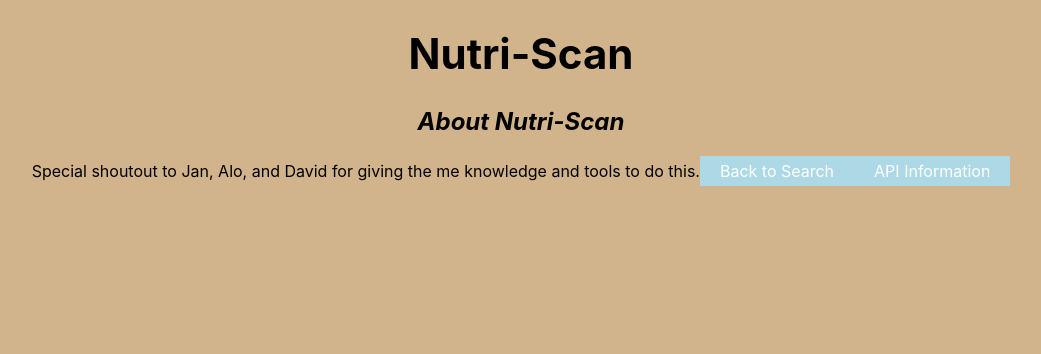
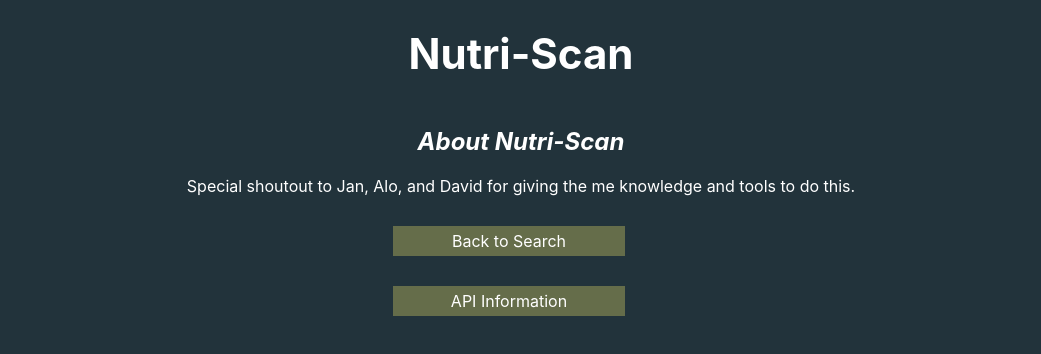
Before and after one commit to nprasad2077/project-2, a React (Create React App) app: page /about in a window 1280 px wide. Shown: the top 354 px of the page, without its empty margins (119-1160 px from the left). Built offline with nearby package versions, Linux system fonts and the light colour scheme.

Commit message:
lots of CSS

```diff
--- a/src/components/AboutMe.js
+++ b/src/components/AboutMe.js
@@ -10,8 +10,8 @@ function AboutMe() {
 
 
 
-      <Link to='/'>Back to Search</Link>
-      <Link to='apiinfo/'>API Information</Link>
+      <Link className='aboutLink' to='/'>Back to Search</Link>
+      <Link className='aboutLink' to='apiinfo/'>API Information</Link>
     </div>
   )
 }
--- a/src/components/ApiInformation.js
+++ b/src/components/ApiInformation.js
@@ -3,11 +3,11 @@ import {Link } from "react-router-dom";
 
 function ApiInformation() {
   return (
-    <div>API Information
+    <div className='api-info'>API Information
 
 
-        <Link to='/about/'>About Me</Link>
-        <Link to='/'>Back to Search</Link>
+        <Link className='aboutLink' to='/about/'>About Me</Link>
+        <Link className='aboutLink' to='/'>Back to Search</Link>
     </div>
   )
 }
--- a/src/components/NutritionData.js
+++ b/src/components/NutritionData.js
@@ -27,9 +27,9 @@ function NutritionData({foodData, setImage, image}) {
 
   return (
     <div className='nutritionData'>
-      <h1>{foodData && foodData[index].product_name}</h1>
+      <h1 className='productName'>{foodData && foodData[index].product_name}</h1>
 
-      <div>
+      <div className='brands'>
         Brands: {foodData && foodData[index].brands}
       </div>
       <br></br>
@@ -41,7 +41,7 @@ function NutritionData({foodData, setImage, image}) {
 
       <img className='imageInfo' src={foodData && foodData[index].image_url}></img>
 
-      <div>
+      <div className='ingredients'>
         Ingredients: {foodData && foodData[index].ingredients_text}
       </div>
 
@@ -53,19 +53,19 @@ function NutritionData({foodData, setImage, image}) {
         Number of food addivites: {foodData && foodData[index].additives_n}
       </div>
 
-      <div>
+      <div className='additives'>
         Additives: {foodData && foodData[index].additives_tags}
       </div>
 
 
-      <div>
+      <div className='eco-score'>
         <h3>EcoScore</h3>
         <p>EcoScore Grade: {foodData && ecoCapital}</p>
         <p>EcoScore Score: {foodData && foodData[index].ecoscore_score} </p>
 
       </div>
 
-      <div>
+      <div className='nutriFacts'>
         <h3>Nutrition Facts{'(100g)'}</h3>
         <p>Energy: {foodData && foodData[index].nutriments.energy_100g}</p>
         <p>Sugars: {foodData && foodData[index].nutriments.sugars_100g}</p>
@@ -73,14 +73,13 @@ function NutritionData({foodData, setImage, image}) {
         <p>Sodium: {foodData && foodData[index].nutriments.sodium_100g}</p>
         <p>Fat: {foodData && foodData[index].nutriments.fat_100g}</p>
         <p>Carbohydrates: {foodData && foodData[index].nutriments.carbohydrates_100g}</p>
+      </div>
 
-        <Nova foodData={foodData} index={index}/>
-        <Vegan foodData={foodData} index={index}/>
-        <NutriScore foodData={foodData} index={index}/>
+        {/* <Nova className='nova' foodData={foodData} index={index}/> */}
+        {/* <Vegan foodData={foodData} index={index}/> */}
+        <NutriScore className='nutriScore' foodData={foodData} index={index}/>
 
         <Link to='images/'><p>Images</p></Link>
-
-      </div>
       <Link to='/'><p>Back to Search</p></Link>
     </div>
   )
--- a/src/components/Search.js
+++ b/src/components/Search.js
@@ -18,13 +18,13 @@ function Search({foodData, setFoodData, getFoodData, foodSearch, setFoodSearch,
         <input type='text' onChange={handleChange}></input>
         <button onClick={handleSubmit}>Search</button>
         {' '}
-        <p>The Search Term is: {foodSearch}</p>
+        {/* <p>The Search Term is: {foodSearch}</p> */}
       </div>
 
       <div className='masterFood'>
         {foodData && foodData.map(food => <div className='foodComponents' onClick={foodClick}><Link className='linky' to={'item/' + food.id}><img src={food.image_url}></img></Link><br></br> {food.product_name} <br></br> {food.serving_size} </div>)}
       </div>
-      <Link to='about/'>About Me</Link>
+      <Link className='aboutHome' to='about/'>About Me</Link>
     </div>
   )
 }
--- a/src/index.css
+++ b/src/index.css
@@ -13,20 +13,21 @@ code {
 }
 
 html {
-  background-color: tan;
+  background-color: #22333b;
+  color: white
 }
 
-.app {
+/* .app {
   background-color: tan;
 }
 .headerMain {
   background-color: tan;
-}
+} */
 
 .header {
   text-align: center;
   font-size: 42px;
-  /* background-color: tan; */
+  color: white
 }
 
 .form {
@@ -49,9 +50,65 @@ html {
   display: flex;
   flex-wrap: wrap;
 }
+
+/* .productName {
+  grid-area: header;
+}
+
+.brands {
+  grid-area: header
+}
+
+.imageInfo {
+  grid-area: main;
+}
+
+.ingredients {
+  grid-area: sidebar;
+}
+
+.allergens, .numberAdd, .additives {
+  grid-area: sidebar2;
+}
+
+.eco-score {
+  grid-area: footer;
+}
+
+.nutriFacts {
+  grid-area: footer2;
+}
+
 .nutritionData {
   text-align: center;
   margin: 10px;
+  border: 2px solid white;
+  display: grid;
+  grid-template-columns: 24% 24% 24% 24%;
+  grid-template-rows: auto;
+  grid-template-areas:
+  "header header header header"
+  "main main sidebar sidebar2"
+  "footer footer footer2 footer2";
+
+} */
+
+
+.nutriFacts {
+  border: 2px white solid;
+}
+
+
+
+
+
+.nutritionData {
+  display: flex;
+  border: 2px white solid;
+  flex-direction: column;
+  text-align: center;
+  flex-wrap: wrap;
+  justify-content: space-between;
 }
 
 .nova {
@@ -81,7 +138,7 @@ html {
 }
 
 a:visited, a:link {
-  background-color: lightblue;
+  background-color: #656d4a;
   color: white;
   padding: 5px 20px;
   text-align: center;
@@ -95,7 +152,7 @@ a:hover, a:active {
 
 .linky:visited, .linky:hover, .linky:link, .linky:active {
   color: black;
-  background-color:tan
+  background-color: #a9927d
 
 }
 
@@ -110,3 +167,27 @@ a:hover, a:active {
   /* flex-direction: column; */
   margin: 10px
 }
+
+.aboutHome {
+  margin-top: 30px;
+  margin-bottom: 0px;
+}
+
+.about {
+  display: flex;
+  flex-direction: column;
+  flex-wrap: wrap;
+  text-align: center;
+}
+
+.aboutLink {
+  width: 15%;
+  margin-left: 40%;
+  margin-top: 30px
+}
+
+.api-info {
+  text-align: center;
+  display: flex;
+  flex-flow: column wrap;
+}
```
